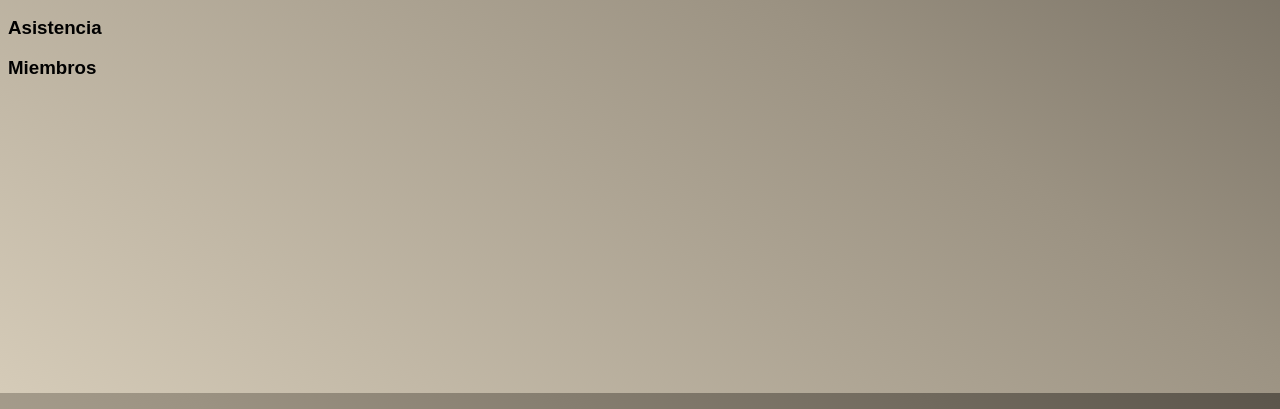
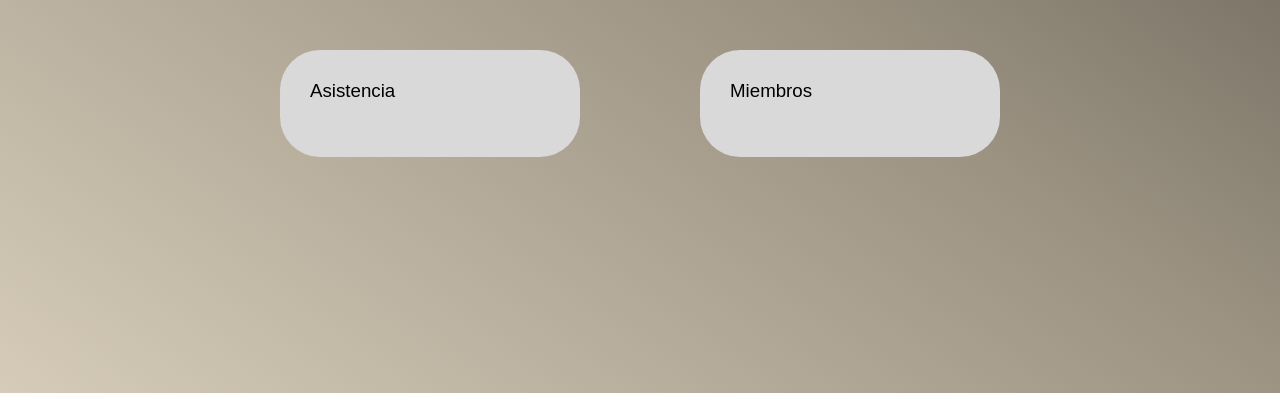
Before and after one commit to jonatanAx/Dominical-Red, a plain HTML site: page templates/index.html in a window 1280 px wide. Shown: the part 407-816 px from the top of the page. Drawn offline with Linux system fonts and the light colour scheme.

Commit message:
Creacion de nuevas pantallas

```diff
--- a/static/css/style.css
+++ b/static/css/style.css
@@ -1,6 +1,52 @@
+*{
+    margin: 0;
+    padding: 0;
+    box-sizing: border-box;
+}
+
+
+
 body{
     min-height: 100vh;
     background: linear-gradient(35deg, #d5cbb8 0%, #9b9282 55%, #5b554b 100%);
     background-attachment: fixed;
     font-family: sans-serif;
 }
+
+.contenedor-tarjetas{
+    display: flex;
+    justify-content: center;
+    gap: 120px;
+    margin-top: 60px;
+}
+
+.tarjeta{
+    background-color: #D9D9D9;
+    width: 300px;
+    padding: 30px;
+    border-radius: 40px;
+}
+
+.tarjeta h3 {
+    margin-bottom: 25px;
+    font-weight: normal;
+}
+
+.lista-nombres{
+    list-style: none;
+}
+
+.lista-nombres li {
+    margin-bottom: 25px;
+}
+
+.enlace-tarjeta {
+    display: block;
+    text-decoration: none;
+    color: inherit;
+    transition: transform 0.2s ease;
+}
+
+.enlace-tarjeta:hover {
+    transform:  translateY(-4px);
+}
--- a/templates/index.html
+++ b/templates/index.html
@@ -27,14 +27,24 @@
 
     <!---CONTENEDOR TARJETAS-->
     <div class="contenedor-tarjetas">
+      <a href="Asistencia.html" class="enlace-tarjeta">
         <div class="tarjeta">
           <h3>Asistencia</h3>
+          <ul class="lista-nombres">
+            <li></li>
+          </ul>
         </div>
+      </a>
 
       <!--CONTENEDOR INVITADOS-->
+      <a href="Miembros.html" class="enlace-tarjeta">
         <div class="tarjeta">
           <h3>Miembros</h3>
+          <ul class="lista-nombres">
+            <li></li>
+          </ul>
         </div>
+      </a>
     </div>
   </body>
 </html>
```
Also changed, not shown: templates/Asistencia.html (+11 -0 lines), templates/Faltas.html (+11 -0 lines), templates/Miembros-Nuevos.html (+11 -0 lines), templates/Miembros.html (+11 -0 lines). Lines whose indentation alone changed are shown as unchanged.
